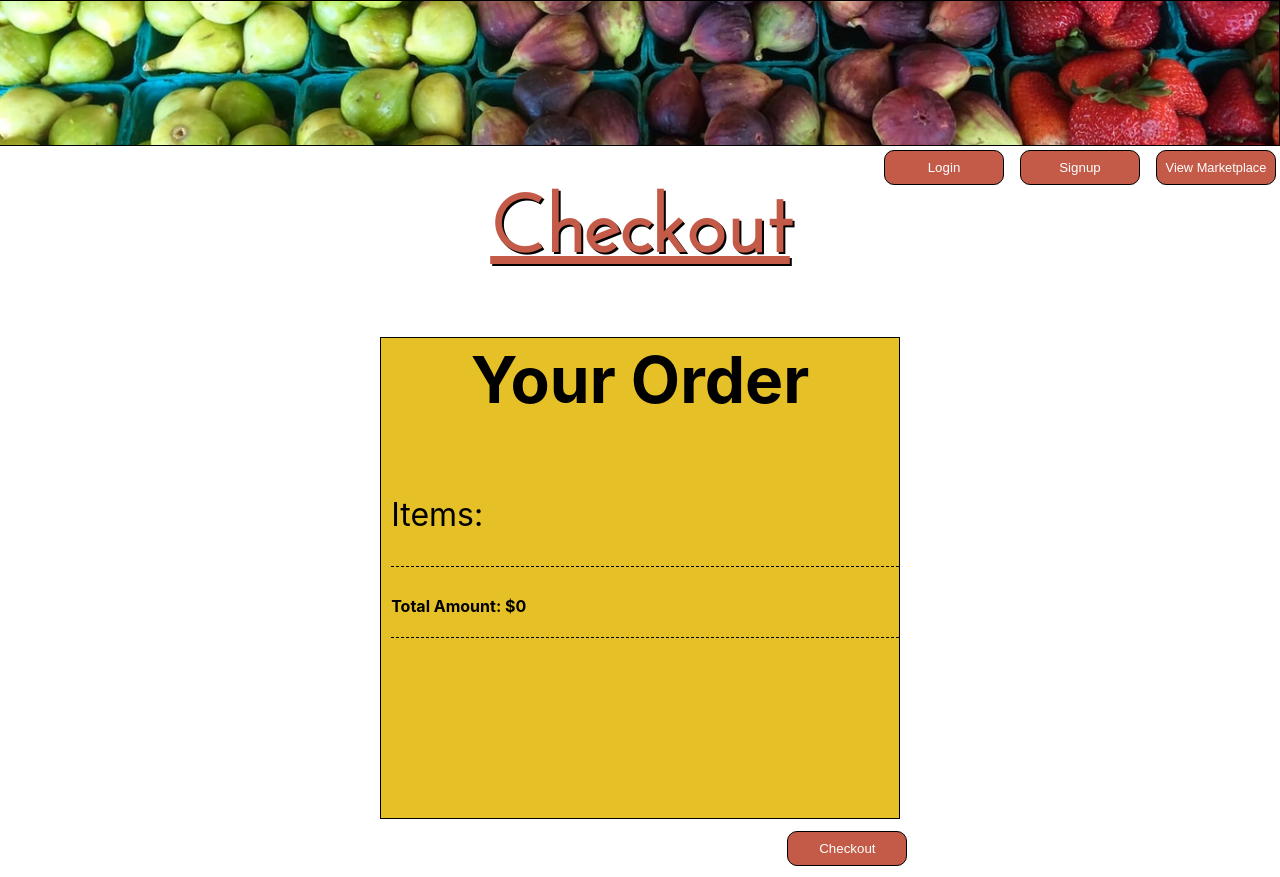
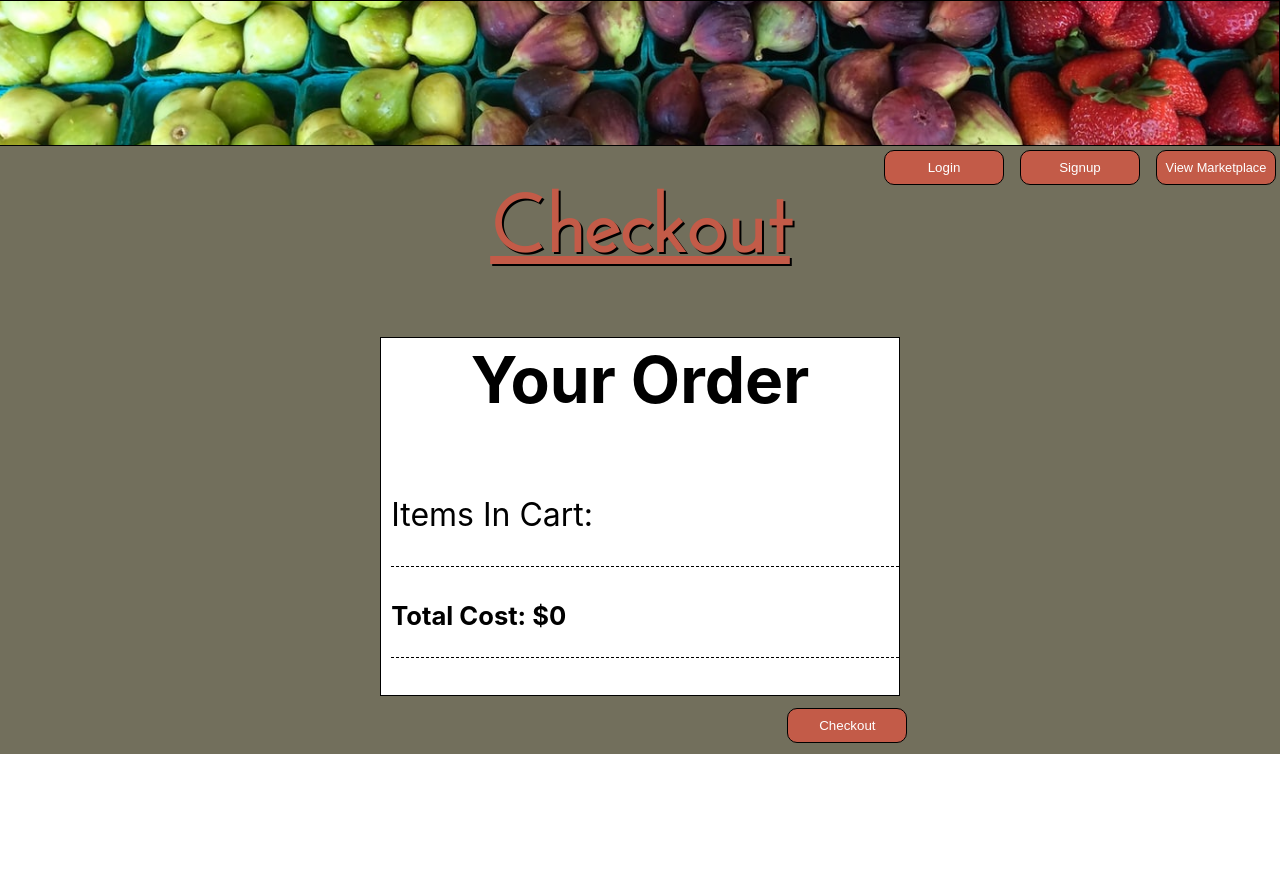
Before and after one commit to tt72-AfricanMarket/frontend, a React (Create React App) app: page /checkout in a window 1280 px wide. After the commit the page ends 800 px from the top, so only its background shows below. Built offline with nearby package versions, Linux system fonts and the light colour scheme.

Commit message:
checkout/cart/total styling

```diff
--- a/src/pages/checkout/Checkout.js
+++ b/src/pages/checkout/Checkout.js
@@ -14,7 +14,7 @@ import Cart from '../marketplace/Cart';
 const Page = styled.div`
     margin:0;
     padding:0;
-    background: white;
+    background: #726f5c;
     display:flex;
     flex-flow: row wrap;
     justify-content: center;
@@ -127,7 +127,7 @@ const SignUp = styled.button`
     width:120px;
     height: 35px;
     cursor: pointer;
-    transition: all .2s ease-in;
+    transition: all .2s ease-;
         :hover {
             transform:scale(1.1);
             box-shadow:1px 1px black;
@@ -157,10 +157,10 @@ const CheckoutDiv=styled.div`
         display:flex;
         flex-direction:column;
         width:45%;
-        min-height:60vh;
+        min-height:40vh;
         border:1px solid black;
         margin-top: 1%;
-        background: #e5c027;
+        background: white;
 `
 
 const TItleDiv=styled.div`
@@ -174,6 +174,7 @@ const MainContainer=styled.div`
         align-items: center;
 `
 const ItemDiv=styled.div`
+
         display:flex;
         flex-direction:column;
         align-items:flex-start;
@@ -194,14 +195,12 @@ const TotalDiv=styled.div`
 `
 
 const OrderH1=styled.h1`
+
         font-size: 4rem;
         text-align:center;
         margin-top:.5%;
 `
-const CostText=styled.p`
-        font-size: 2rem;
-        text-align:center;
-`
+
 //
 const ItemText=styled.p`
         font-size:2rem;
@@ -252,7 +251,7 @@ const Checkout = () => {
                         <OrderH1>Your Order</OrderH1>
 
                             <ItemDiv>
-                                <ItemText>Items:</ItemText>
+                                <ItemText>Items In Cart:</ItemText>
                                 <Cart/>
                             </ItemDiv>
                             <TotalDiv>
--- a/src/pages/marketplace/Cart.js
+++ b/src/pages/marketplace/Cart.js
@@ -3,12 +3,33 @@ import { connect } from 'react-redux'
 import styled from 'styled-components';
 
 const ItemCard = styled.div`
-    background:white;
-    border:1px solid black;
     padding:20px;
     box-sizing:border-box;
     margin-top:10px;
     margin-bottom:10px;
+    transition:all .2s ease-out;
+
+        :hover {
+
+            margin-left:3%;
+            transform:scale(1.04);
+            box-shadow:5px 5px 5px black;
+            width:300px;
+
+        }
+`
+
+const ItemName=styled.h2`
+        font-family:roboto;
+        font-size:1.6rem;
+`
+const PriceH3=styled.h3`
+        font-family:roboto;
+        font-size:1.6rem;
+`
+const QuantityH3=styled.h3`
+    font-family:roboto;
+    font-size:1.6rem;
 `
 
 const Cart = props => {
@@ -21,9 +42,9 @@ return (
      {props.products.map(item =>{
 
          return item.quantity !== 0 ?<ItemCard>
-             <h2>Name:{item.name}</h2>
-             <h3>Price: ${item.price}</h3>
-             <h3>Quantity: {item.quantity}</h3>
+             <ItemName>Name:{item.name}</ItemName>
+             <PriceH3>Price: ${item.price}</PriceH3>
+             <QuantityH3>Quantity: {item.quantity}</QuantityH3>
          </ItemCard> : null
      })}
     </div>
--- a/src/pages/marketplace/Total.js
+++ b/src/pages/marketplace/Total.js
@@ -1,8 +1,12 @@
 import React, { useEffect } from 'react';
 import { connect } from 'react-redux'
+import styled from 'styled-components'
 
 const Total = props => {
 
+const TotalAmount=styled.h3`
+    font-size:1.6rem;
+`
 
 
 const calcTotals = () => {
@@ -18,7 +22,7 @@ console.log("PRODUCTS: ",props.products)
 console.log("price: ",props.products.price)
 return (
     <div className="content">
-      <h4>Total Amount: ${calcTotals()}</h4>
+      <TotalAmount>Total Cost: ${calcTotals()}</TotalAmount>
     </div>
   );
 };
```
